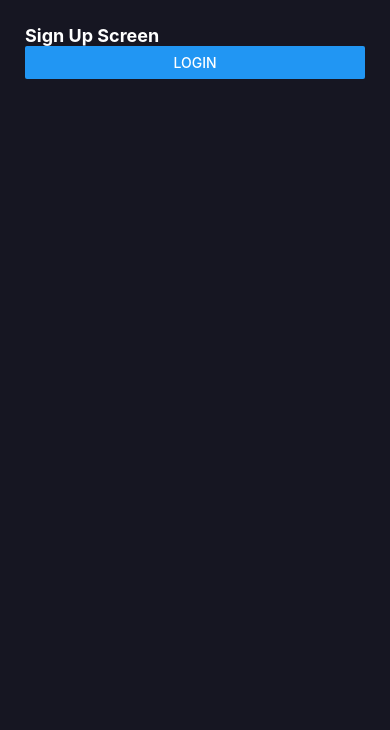
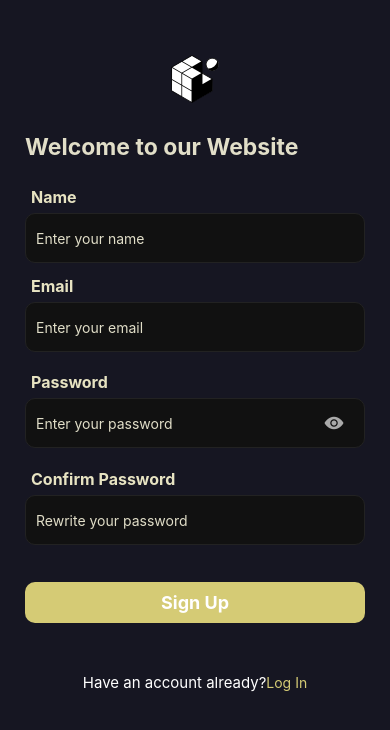
Before and after one commit to Gehad468/LoginSignUpApp, a React Native app: screen /SignUp in a window 390 px wide. Shown: the top 730 px of the page. Built offline with nearby package versions, Linux system fonts and the light colour scheme.

Commit message:
created auth file, edited in functionality and added validations in Login and SignUp screens

```diff
--- a/components/CustomButton.js
+++ b/components/CustomButton.js
@@ -13,7 +13,8 @@ const styles = StyleSheet.create({
     button: {
         backgroundColor: '#d5cb75',
         borderRadius: 10,
-        margin: 10,
+        marginTop: 30,
+        marginBottom:30,
         padding: 10,
         alignItems: 'center',
     },
--- a/components/FormField.js
+++ b/components/FormField.js
@@ -17,7 +17,7 @@ const FormField = ({ title, value, placeholder, handleCheckText, otherStyles, ..
                     onChangeText={handleCheckText}
                     style={styles.textInput}
                     placeholderTextColor="#e1dec8"
-                    secureTextEntry={title === 'Password' && !showPassword}
+                    secureTextEntry={(title === 'Password'||title==='Confirm Password') && !showPassword}
                     onFocus={() => setIsFocused(true)}
                     onBlur={() => setIsFocused(false)}
                 />
--- a/mainStyle.js
+++ b/mainStyle.js
@@ -16,6 +16,35 @@ const mainStyles = StyleSheet.create({
         marginBottom: 20,
         textAlign: 'center',
     },
+    signUpText: {
+      textAlign: 'center',
+      fontSize: 15,
+      color: '#fff',
+  },
+  signUpLink: {
+      textDecorationLine: 'none',
+      color: '#d5cb75',
+  },
+  linkContainer: {
+    flexDirection: 'row',
+    justifyContent: 'center',
+    alignItems: 'center',
+    margin: 20,
+},
+
+    mainTitle: {
+        fontSize: 23,
+        fontWeight: 'bold',
+        color: '#e1dec8',
+        marginBottom: 20,
+    },
+    logoContainer: {
+      flexDirection: 'row',
+      paddingBottom: 30,
+      paddingTop: 30,
+      justifyContent: 'center',
+      alignItems: 'center',
+  },
 });
 
 export default mainStyles;
--- a/package.json
+++ b/package.json
@@ -17,7 +17,8 @@
     "react": "18.2.0",
     "react-native": "0.74.5",
     "react-native-safe-area-context": "^4.10.5",
-    "react-native-screens": "^3.31.1"
+    "react-native-screens": "^3.31.1",
+    "@react-native-async-storage/async-storage": "1.23.1"
   },
   "devDependencies": {
     "@babel/core": "^7.20.0"
--- a/screens/SignUpScreen.js
+++ b/screens/SignUpScreen.js
@@ -1,19 +1,114 @@
 import { StatusBar } from 'expo-status-bar';
-import { Button, StyleSheet, Text, View } from 'react-native';
+import { StyleSheet, Text, View, Image, ScrollView, Alert } from 'react-native';
 import mainStyles from '../mainStyle';
+import FormField from '../components/FormField';
+import CustomButton from '../components/CustomButton';
+import { SafeAreaView } from 'react-native-safe-area-context';
+import { useState } from 'react';
+import { useNavigation } from '@react-navigation/native';
+import { signUp } from '../utils/auth';
+
 const SignUpScreen = () => {
+    const [form, setForm] = useState({ email: '', password: '', name: '', confirmPassword: '' });
+    const [isSign, setIsSign] = useState(false);
+    const navigation = useNavigation();
+
+    const handleSignUp = async () => {
+        if (form.password !== form.confirmPassword) {
+            Alert.alert('Error', 'Passwords do not match');
+            return;
+        }
+
+        if (!form.confirmPassword || !form.email || !form.password || !form.name) {
+            Alert.alert('Error', 'All fields are required');
+            return;
+        }
+
+        setIsSign(true);
+
+        try {
+            const result = await signUp(form.email, form.password);
+
+            if (result.success) {
+                navigation.navigate('Login');
+            } else {
+                Alert.alert('Error', result.message);
+            }
+        } catch (error) {
+            Alert.alert('Error', error.message);
+        } finally {
+            setIsSign(false);
+        }
+    };
+
     return (
-        <View  style={mainStyles.mainContainer}>
-            <Text style= {mainStyles.mainText}>Sign Up Screen</Text>
-            <Button  title="Login" onPress={()=>{
-            }} >Login</Button>
-            <StatusBar style="auto" />
-        </View>
+        <SafeAreaView style={{ flex: 1 }}>
+            <ScrollView  contentContainerStyle={{ flexGrow: 1, justifyContent: 'center' }}>
+                <View style={mainStyles.mainContainer}>
+                    <View style={mainStyles.logoContainer}>
+                        <Image source={require('../assets/favicon.png')} resizeMode="contain" />
+                    </View>
+                    <Text style={mainStyles.mainTitle}>Welcome to our Website</Text>
+                    <FormField
+                        title="Name"
+                        placeholder="Enter your name"
+                        value={form.name}
+                        handleCheckText={(e) => setForm({ ...form, name: e })}
+                        otherStyles={{ marginBottom: 7 }}
+                    />
+                    <FormField
+                        title="Email"
+                        placeholder="Enter your email"
+                        value={form.email}
+                        handleCheckText={(e) => setForm({ ...form, email: e })}
+                        otherStyles={{ marginBottom: 7 }}
+                        keyboardType="email-address"
+                    />
+                    <FormField
+                        title="Password"
+                        placeholder="Enter your password"
+                        value={form.password}
+                        handleCheckText={(e) => setForm({ ...form, password: e })}
+                        otherStyles={{ marginTop: 7 }}
+                        secureTextEntry={true}
+                    />
+                   <FormField
+    title="Confirm Password"
+    placeholder="Rewrite your password"
+    value={form.confirmPassword}
+    handleCheckText={(e) => setForm({ ...form, confirmPassword: e })}
+    otherStyles={{ marginBottom: 7 }}
+    secureTextEntry={true}
+/>
+
+                    <CustomButton
+                        title="Sign Up"
+                        handlePress={handleSignUp}
+                        style={{ marginBottom: 10 }}
+                        isLoading={isSign}
+                    />
+                    <View style={mainStyles.linkContainer}>
+                        <Text style={mainStyles.signUpText}>Have an account already?</Text>
+                        <Text
+                            onPress={() => navigation.navigate('Login')}
+                            style={mainStyles.signUpLink}
+                        >
+                            Log In
+                        </Text>
+                    </View>
+                </View>
+            </ScrollView>
+        </SafeAreaView>
     );
-}
+};
+
 const styles = StyleSheet.create({
     container: {
-    },
-  });
+        flexDirection: 'row',
+        justifyContent: 'center',
+        alignItems: 'center',
+        margin: 20,
+    }
+});
 
 export default SignUpScreen;
--- /dev/null
+++ b/utils/auth.js
@@ -0,0 +1,57 @@
+import AsyncStorage from '@react-native-async-storage/async-storage';
+
+let users = {
+    'gehad@gmail.com': { password: '123456' }
+};
+
+const validateEmail = (email) => {
+    return /\S+@\S+\.\S+/.test(email);
+};
+
+export const signUp = async (email, password) => {
+    if (users[email]) {
+        return { success: false, message: 'User already exists' };
+    }
+
+    if (!validateEmail(email)) {
+        return { success: false, message: 'Invalid email format' };
+    }
+
+    if (password.length < 6) {
+        return { success: false, message: 'Password must be at least 6 characters long' };
+    }
+
+    users[email] = { password };
+    await AsyncStorage.setItem('users', JSON.stringify(users));
+
+    return { success: true, message: 'Signed up successful' };
+};
+
+export const logIn = async (email, password) => {
+    const user = users[email];
+
+    if (!validateEmail(email)) {
+        return { success: false, message: 'Invalid email format' };
+    }
+
+    if (!user) {
+        return { success: false, message: 'User does not exist' };
+    }
+
+    if (user.password !== password) {
+        return { success: false, message: 'Incorrect password' };
+    }
+
+    await AsyncStorage.setItem('user', JSON.stringify({ email, password }));
+    return { success: true, message: 'Login successful' };
+};
+
+export const isAuth = async () => {
+    const user = await AsyncStorage.getItem('user');
+    return user ? JSON.parse(user) : null;
+};
+
+export const getCurUser = async () => {
+    const user = await AsyncStorage.getItem('user');
+    return user ? JSON.parse(user) : null;
+};
```
Also changed, not shown: screens/LoginScreen.js (+28 -27 lines), 1 other file (tests, documents, lock files or other folders).
